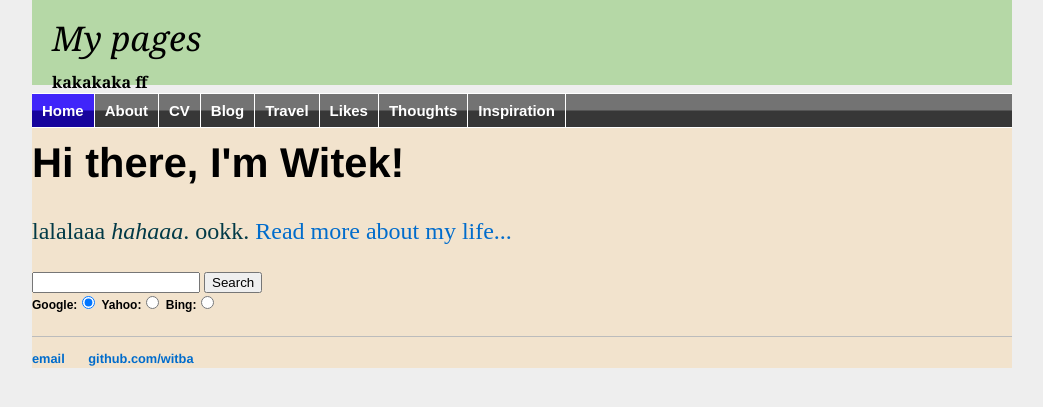
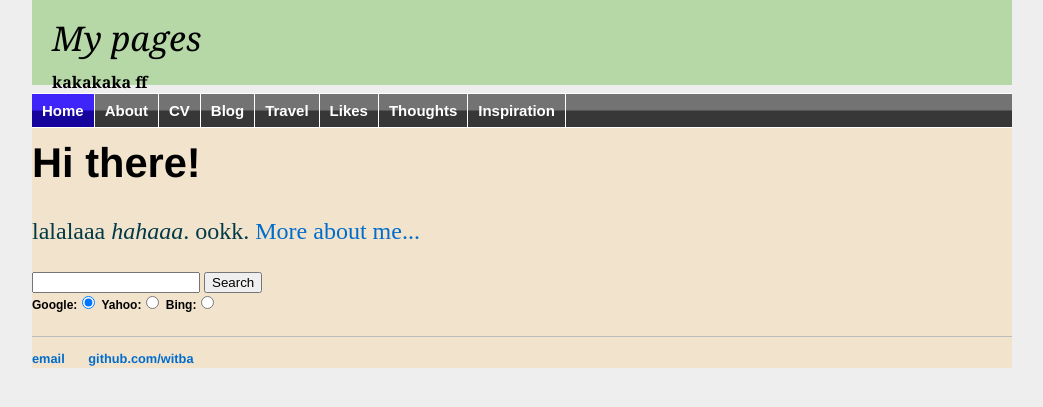
Before and after one commit to witba/witba.github.io, a Jekyll site: the page built from index.html, in a window 1280 px wide. Shown: the top 407 px of the page, without its empty margins (118-1161 px from the left). Built offline with Jekyll 4.4.1, drawn with Linux system fonts in a browser that asks for light colours.

Commit message:
Update index.html

```diff
--- a/index.html
+++ b/index.html
@@ -4,8 +4,8 @@ title: Witek
 ---
 
 		<div class="blurb">
-			<h1>Hi there, I'm Witek!</h1>
-			<p>lalalaaa <em>hahaaa</em>. ookk. <a href="/about">Read more about my life...</a></p>
+			<h1>Hi there!</h1>
+			<p>lalalaaa <em>hahaaa</em>. ookk. <a href="/about">More about me...</a></p>
 </div>
 
 
```
